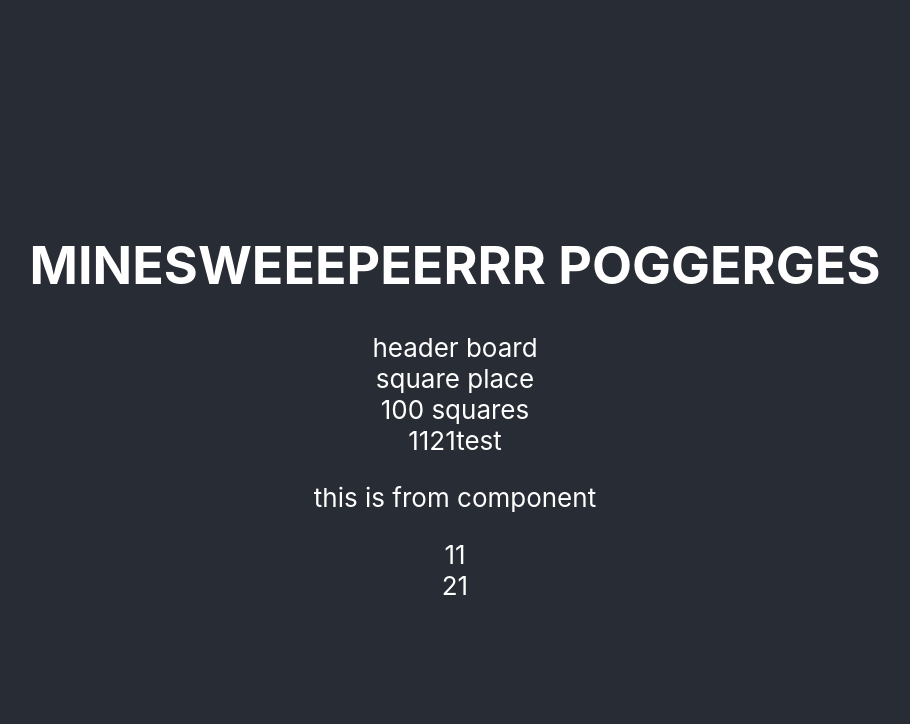
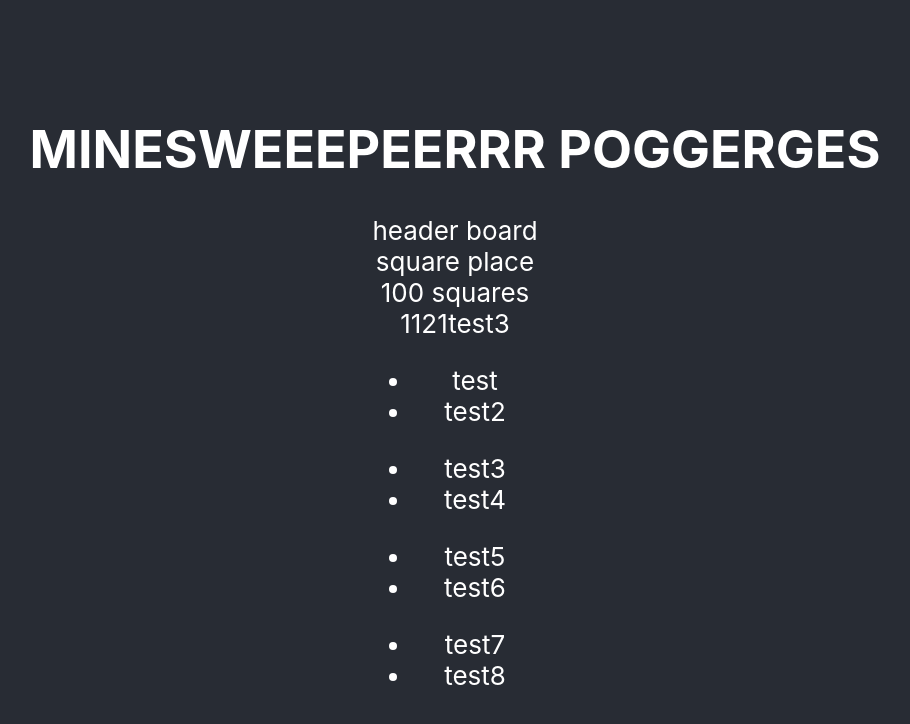
Before and after one commit to thegip/minesweeper, a React (Create React App) app: page / in a window 1280 px wide. Shown: the top 724 px of the page, without its empty margins (185-1095 px from the left). Built offline with nearby package versions, Linux system fonts and the light colour scheme.

Commit message:
mapping stuff

```diff
--- a/src/App.js
+++ b/src/App.js
@@ -17,12 +17,36 @@ const squares = [
   [
     {
       index: 21,
-      name:"test",
+      name:"test3",
       bomb: true
     },
     {
       index: 22,
-      name:"test2",
+      name:"test4",
+      bomb: false
+    }
+  ],
+  [
+    {
+      index: 11,
+      name:"test5",
+      bomb: true
+    },
+    {
+      index: 12,
+      name:"test6",
+      bomb: false
+    }
+  ],
+  [
+    {
+      index: 21,
+      name:"test7",
+      bomb: true
+    },
+    {
+      index: 22,
+      name:"test8",
       bomb: false
     }
   ]
--- a/src/components/game.js
+++ b/src/components/game.js
@@ -1,17 +1,25 @@
 function Square(props) {
 
-  console.log(props)
+  const squares = props.squares;
+  console.log(squares)
 
-    return (
-      <div>
-        <p>this is from component</p>
-        {props.squares[0][0].index}
-        <br/>
-        {props.squares[1][0].index}
-      </div>
 
-    );
-  }
+  return (
+    <div>
+      {squares.map((items) => {
+        return (
+          <ul>
+            {items.map((subItems) => {
+              console.log(subItems)
+              return <li> {subItems.name} </li>;
+            })}
+          </ul>
+        );
+      })}
+    </div>
+  );
+
+}
 
 
 
```
